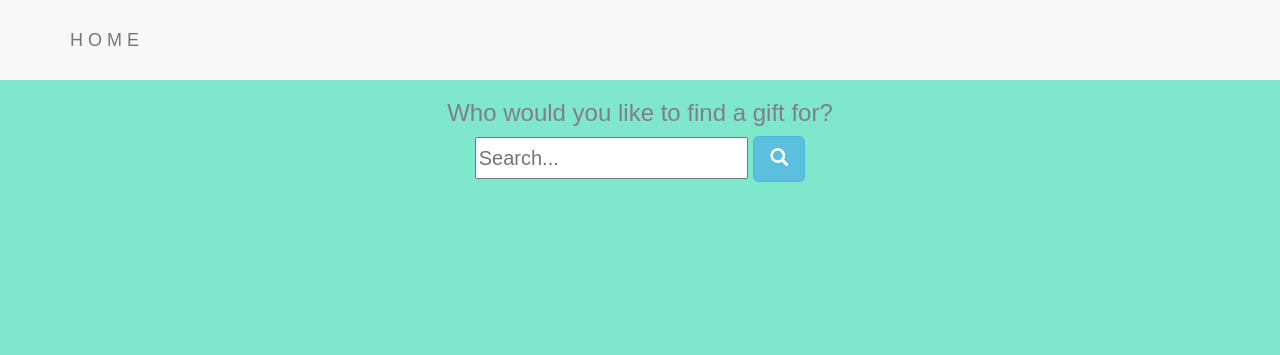
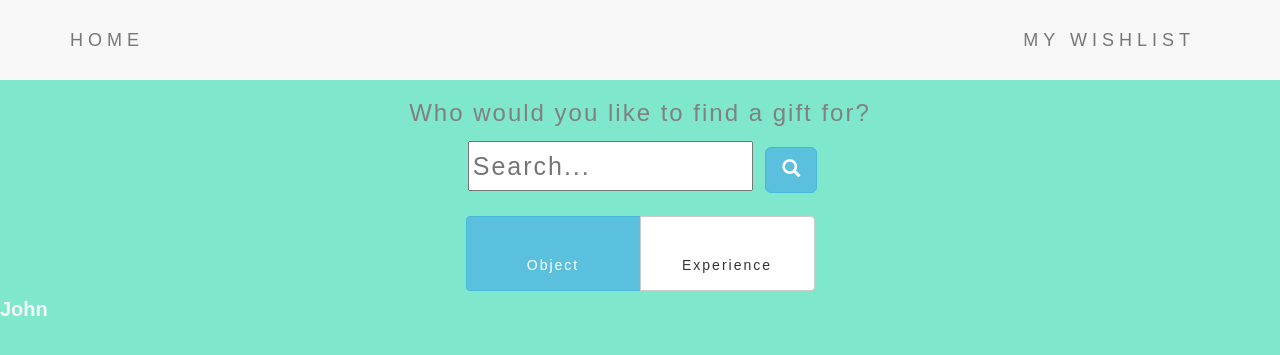
Before and after one commit to divyamehta1996/IW2017, a Django app: page /search/ in a window 1280 px wide. Shown: the top 355 px of the page. Run offline with Django 3.2, Linux system fonts and the light colour scheme; parts of the project's set-up code (start-up, migrations or seed data) failed here and were passed over; some libraries are stand-ins or nearby versions.

Commit message:
working on radio buttons

```diff
--- a/ebdjango/home/forms.py
+++ b/ebdjango/home/forms.py
@@ -31,7 +31,7 @@ class Signup(forms.ModelForm):
 class UserForm(UserCreationForm):
 	class Meta:
 		model = User
-		fields = ('username', 'email')
+		fields = ('username', 'email', 'first_name', 'last_name')
 
 class Wishlist(forms.ModelForm):
 	item = forms.CharField()
@@ -44,6 +44,10 @@ class Wishlist(forms.ModelForm):
 	helper.form_method = 'POST'
 	"""
 
+class Checklist(forms.Form):
+	CHOICES=('Object', 'Experience')
+	choice_field = forms.ChoiceField(widget=forms.RadioSelect, choices=CHOICES)
+
 
 # class LoginForm(AuthenticationForm):
 # 	username=forms.CharField(label="Username", max_length=30, widget=forms.TextInput(attrs={'class': 'form-control', 'name': 'username'}))
--- a/ebdjango/home/templates/search.html
+++ b/ebdjango/home/templates/search.html
@@ -64,12 +64,44 @@ table, th, td {
   .bg-1 {
       background-color: #7FE7CB; /* Green */
       color: #ffffff;
+      margin-bottom: 50;
+      font: 20px Montserrat, sans-serif;
+    letter-spacing: 2px;
   }
   .center {
     margin: auto;
     width: 50%;
     border: 3px solid green;
     padding: 10px;
+}
+
+.check {
+  height:75px;
+  width:175px;
+  font: 20px Montserrat, sans-serif;
+  letter-spacing: 2px;
+
+}
+.btn span.glyphicon {
+  opacity: 0;
+}
+.btn.active span.glyphicon {
+  opacity: 1;
+}
+
+
+#search_box {
+  width: 285px;
+  margin-bottom: 25px;
+  font: 25px Montserrat, sans-serif;
+  letter-spacing: 2px;
+  height:50px;
+}
+
+input[type="text"] {
+    color:#808080;
+    padding:3px;
+    margin:5px;
 }
   </style>
 <body>
@@ -83,6 +115,11 @@ table, th, td {
         <span class="icon-bar"></span>
       </button>
       <a class="navbar-brand" href="http://127.0.0.1:8000/">HOME</a>
+          </div>
+          <div class="collapse navbar-collapse" id="myNavbar">
+      <ul class="nav navbar-nav navbar-right">
+         <a class="navbar-brand" href="/wishlist/">MY WISHLIST</a>
+      </ul>
     </div>
 </nav>
 
@@ -92,23 +129,43 @@ table, th, td {
 <div class="container">
     <div class="row">
         <h3><font color = grey>Who would you like to find a gift for?</font></h3>
-<!--            <div id="custom-search-input">
-                            <div class="input-group col-md-12">
-                                <input type="text" class="  search-query form-control" placeholder="Search" />
-                                <span class="input-group-btn">
-                                    <button class="btn btn-info" type="button">
-                                        <span class=" glyphicon glyphicon-search"></span>
-                                    </button>
-                                </span>
-                            </div>
-                        </div> -->
+
     <form type="get" action="/results/" style="margin: 0; color=#808080">
-    <input  id="search_box" type="text" style="color=#ffffff;" name="search_box"  placeholder="Search..." >
+    <input  id="search_box" type="text" id="searchtext" style="font-color=#ffffff;" name="search_box"  placeholder="Search..." >
     <button class="btn btn-info btn-lg" id="search_submit" type="submit"><i class="glyphicon glyphicon-search"></i></button>
-</form>
+    </form>
     </div>
 </div>
 </div>
 
+    <center>
+
+    <div class="btn-group" data-toggle="buttons">
+  <!--<form id="form" method="post" action="/search/">-->
+      <label class="btn check btn-info">
+
+       <input type="radio" name="options" id="obj" autocomplete="off">
+        <span class="glyphicon glyphicon-ok"></span>
+        <h5>Object</h5>
+      </label>
+
+      <label class="btn check btn-default">
+         <input type="radio" name="options" id="exp" autocomplete="off">
+        <span class="glyphicon glyphicon-ok"></span>
+        <h5>Experience</h5>
+      </label>
+
+
+    </div>
+
+</center>
+
+<label for="id_beatles_0">
+    John
+    <span class="radio"><input id="id_beatles_0" name="beatles" type="radio" value="john" required /></span>
+</label>
+
+
+
 </body>
 </html>
--- a/ebdjango/home/templates/wishlist.html
+++ b/ebdjango/home/templates/wishlist.html
@@ -155,7 +155,7 @@ input {
     </div>
     <div class="collapse navbar-collapse" id="myNavbar">
       <ul class="nav navbar-nav navbar-right">
-         <a class="navbar-brand" href="/">NEW SEARCH</a>
+         <a class="navbar-brand" href="/search/">NEW SEARCH</a>
       </ul>
     </div>
   </div>
--- a/ebdjango/home/views.py
+++ b/ebdjango/home/views.py
@@ -8,6 +8,7 @@ from home.models import Users, UserWishlist
 from .forms import Signup
 from .forms import UserForm
 from .forms import Wishlist
+from .forms import Checklist
 from django.contrib.auth.models import User
 from django.contrib.auth.forms import UserCreationForm
 from django.forms.extras.widgets import SelectDateWidget
@@ -24,6 +25,7 @@ def login_notfb(request):
 	if request.method == 'POST':
 		user = authenticate(username=request.POST['username'], password=request.POST['password'])
 		print "post request"
+		login(request, user)
 
 		if request.user.is_authenticated():
 			login(request, user)
@@ -84,6 +86,8 @@ def results(request):
 def search(request):
 	if request.method == 'GET': # If the form is submitted
 		search_query = request.GET.get('search_box', None)
+		checkbox = request.GET.get('options', None)
+		print checkbox
 		a_list = Users.objects.filter(name=search_query)
 		for a in a_list:
 			print a
```
Also changed, not shown: ebdjango/home/templates/results.html (+18 -12 lines), ebdjango/home/migrations/0004_auto_20170427_1907.py (added), ebdjango/home/migrations/0005_auto_20170428_0055.py (added).
